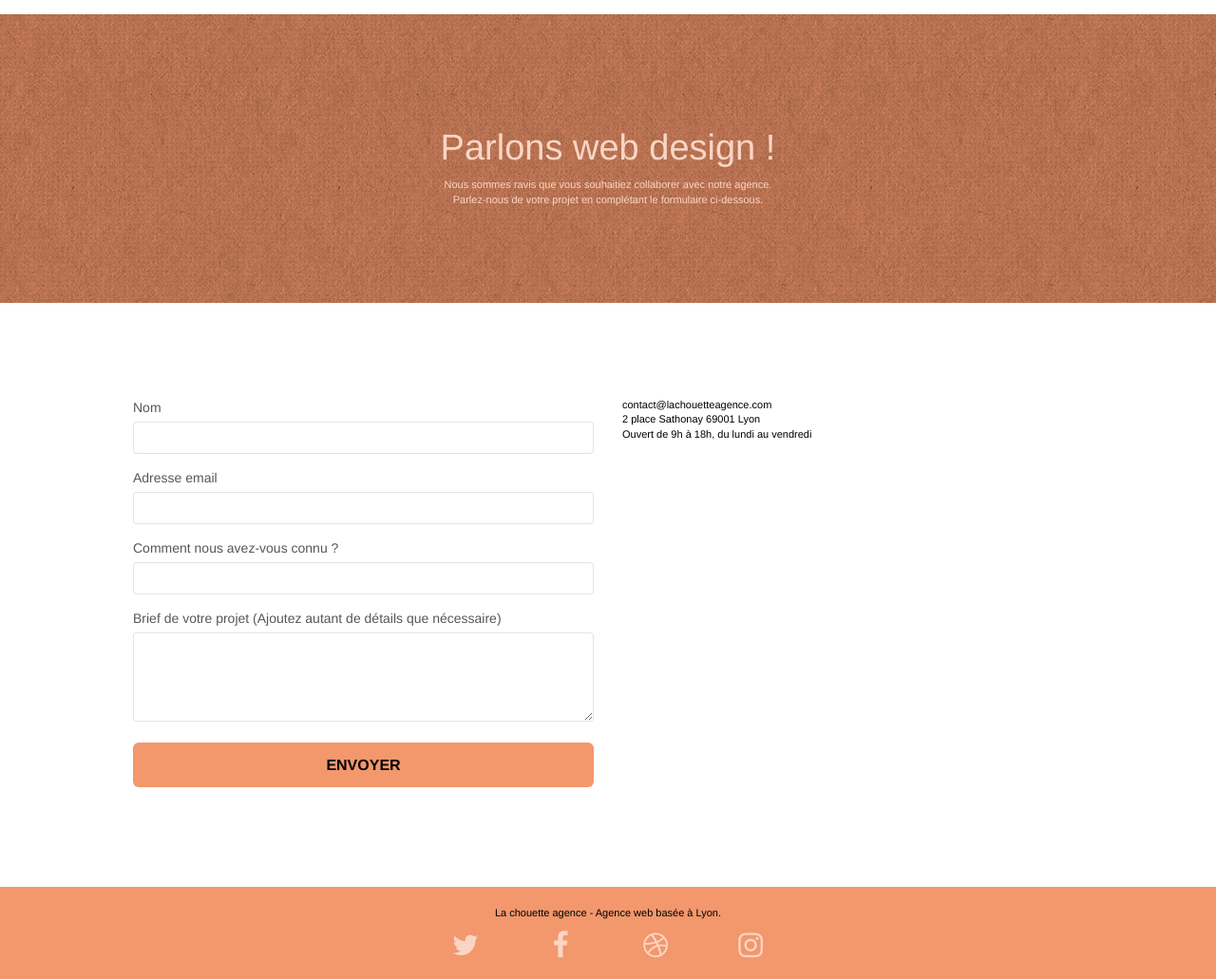
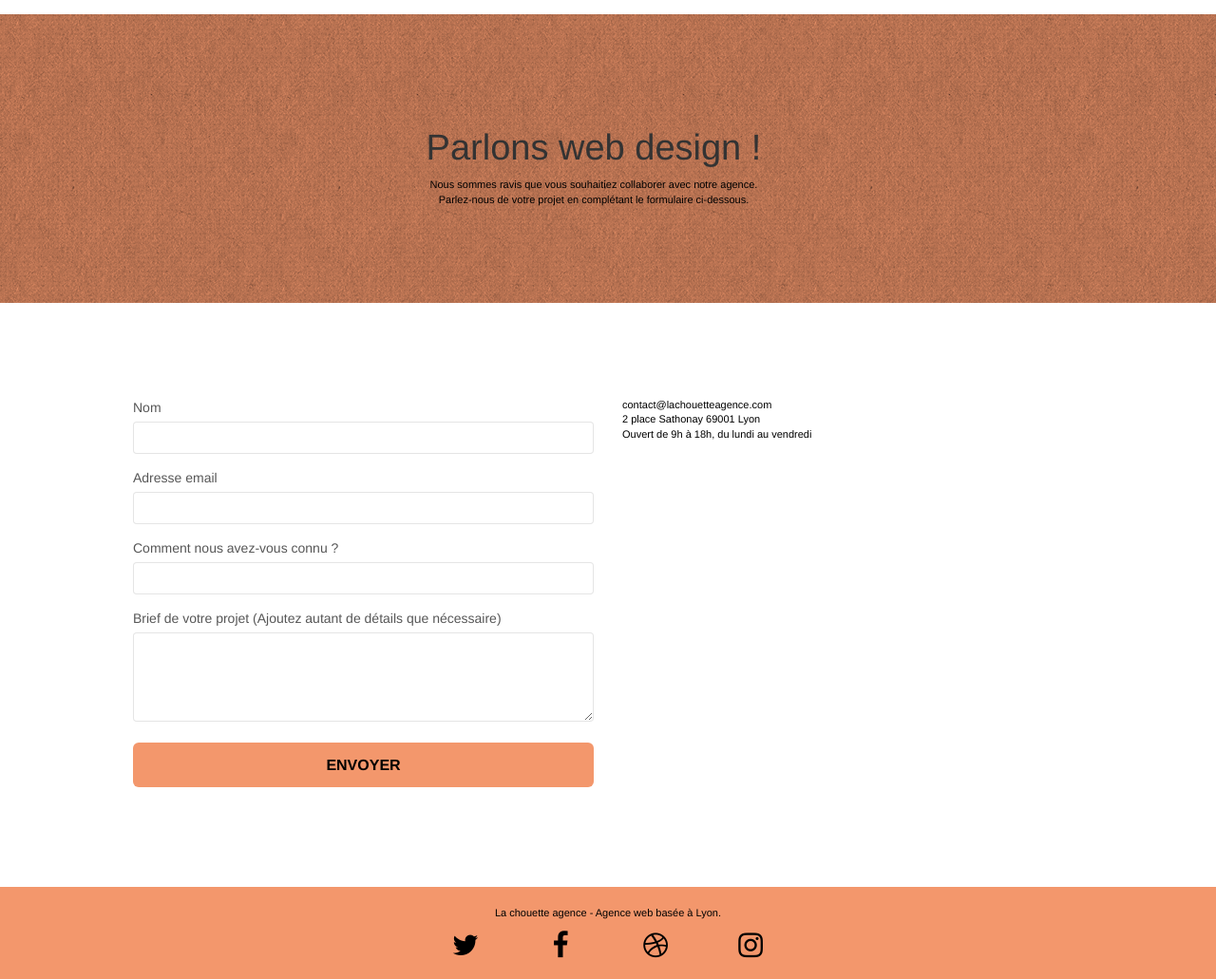
Before and after one commit to kawacassie/CassandraGuillet_4_06042021, a plain HTML site: page page2.html in a window 1280 px wide. Shown: the part 77-1108 px from the top of the page at 95% size. Drawn offline with nearby package versions, Linux system fonts and the light colour scheme; files that its build step writes are made by us from their sources; a script that the page names is missing.

Commit message:
Accessibilite ajouts contrastes

```diff
--- a/page2.html
+++ b/page2.html
@@ -60,16 +60,15 @@
 <!-- Section-presentation -->
 <section class="bloc bg-dots-bg bg-repeat bgc-atomic-tangerine d-bloc bloc-bg-texture texture-paper" id="bloc-6">
 	<div class="container bloc-lg">
-		<div class="row">
-			<div class="col-sm-12">
-				<h1 class="text-center hero-bloc-text tc-white">
+		<div class="row col-sm-12">
+				<h1 class="text-center hero-bloc-text">
 					Parlons web design !
 				</h1>
-				<p class="text-center mg-lg tc-white tight-width-whitespace">
+				<p class="text-center mg-lg tight-width-whitespace">
 					Nous sommes ravis que vous souhaitiez collaborer avec notre agence.<br>
 					Parlez-nous de votre projet en complétant le formulaire ci-dessous.
 				</p>
-			</div>
+
 		</div>
 	</div>
 </section>
--- a/style.css
+++ b/style.css
@@ -123,7 +123,6 @@ a:hover {
 .d-bloc .navbar a,
 .d-bloc .navbar-brand,
 .d-bloc a .icon-sm,
-.d-bloc a .icon-md,
 .d-bloc a .icon-lg,
 .d-bloc a .icon-xl,
 .d-bloc h1 a,
@@ -134,6 +133,10 @@ a:hover {
 .d-bloc h6 a,
 .d-bloc p a {
     color: rgba(255, 255, 255, .6);
+}
+
+.d-bloc a .icon-md {
+    color: rgba(0, 0, 0);
 }
 
 .d-bloc .a-btn:hover,
```
Also changed, not shown: index.html (+0 -1 lines).
